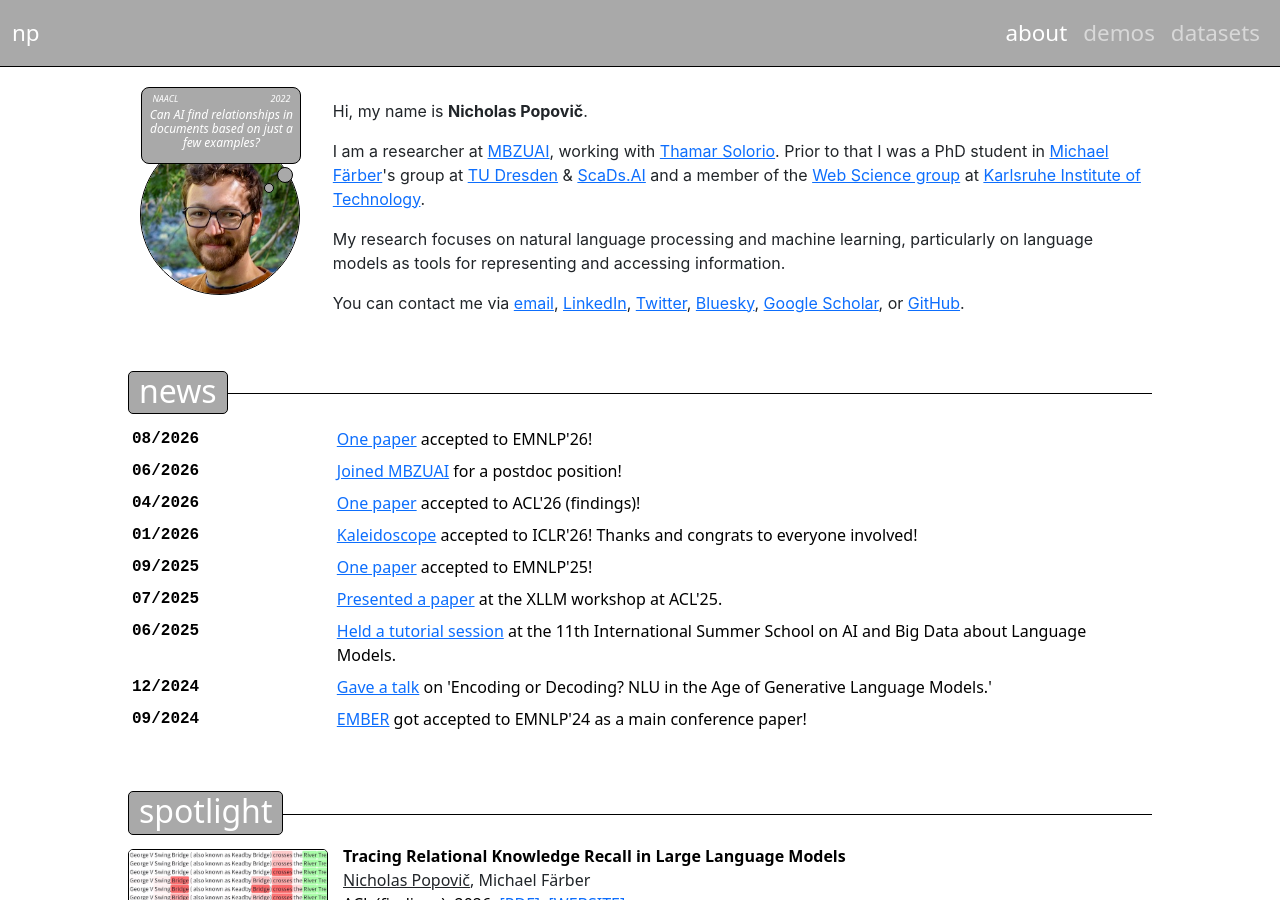
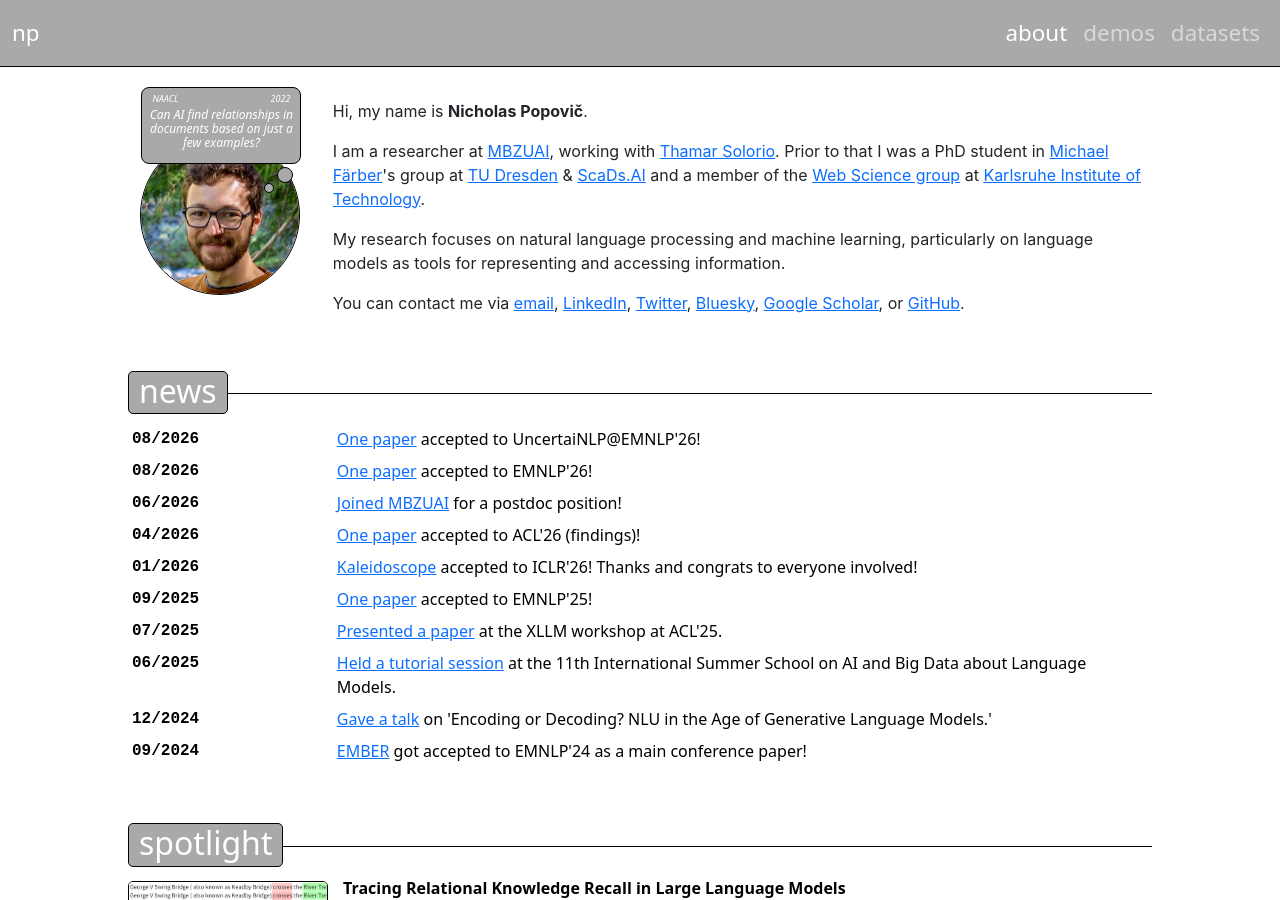
Before and after one commit to nicpopovic/nicpopovic.github.io, a Jekyll site: the page built from index.md, in a window 1280 px wide and 900 px high. Built offline with Jekyll 4.4.1, drawn with Linux system fonts in a browser that asks for light colours.

Commit message:
updated news

```diff
--- a/_data/news.yaml
+++ b/_data/news.yaml
@@ -1,3 +1,7 @@
+- date: "08/2026"
+  title: "One paper"
+  text: " accepted to UncertaiNLP@EMNLP'26!"
+  link: "https://arxiv.org/pdf/2602.00279"  # Optional link
 - date: "08/2026"
   title: "One paper"
   text: " accepted to EMNLP'26!"
```
